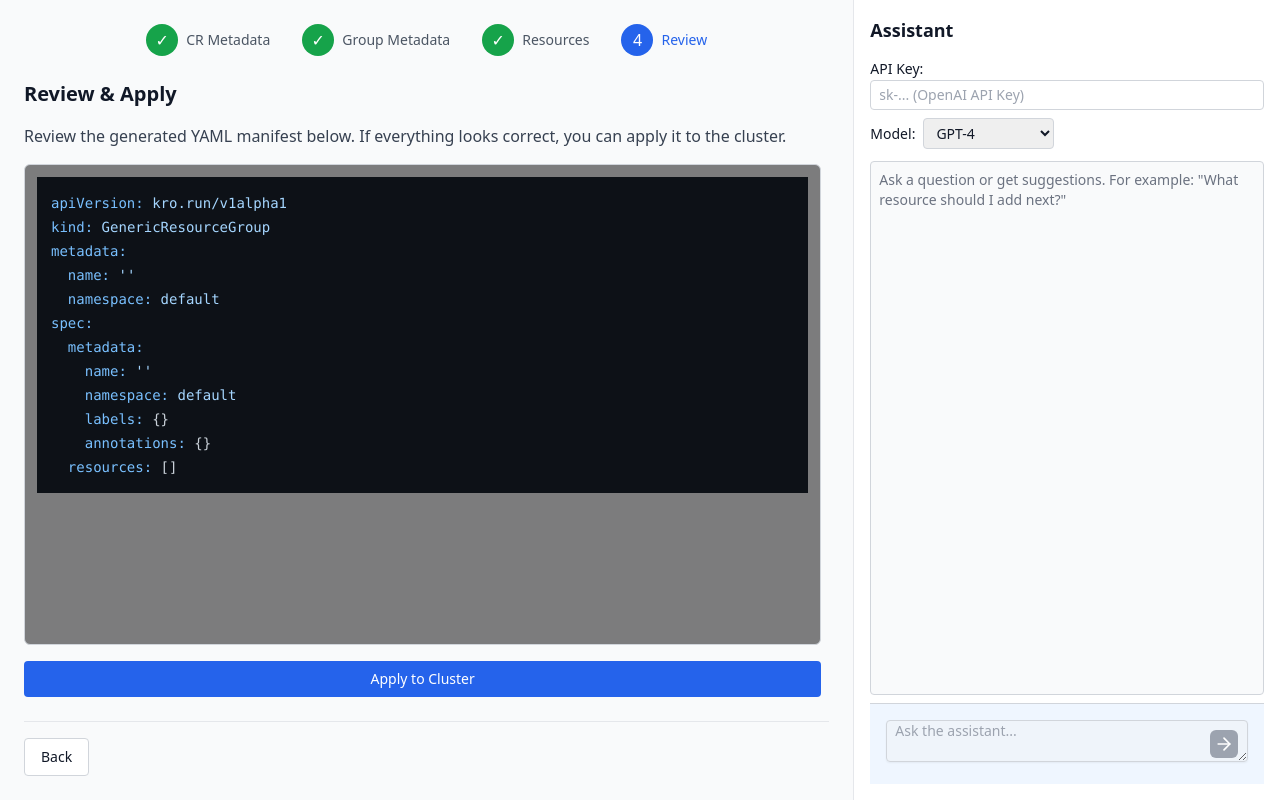
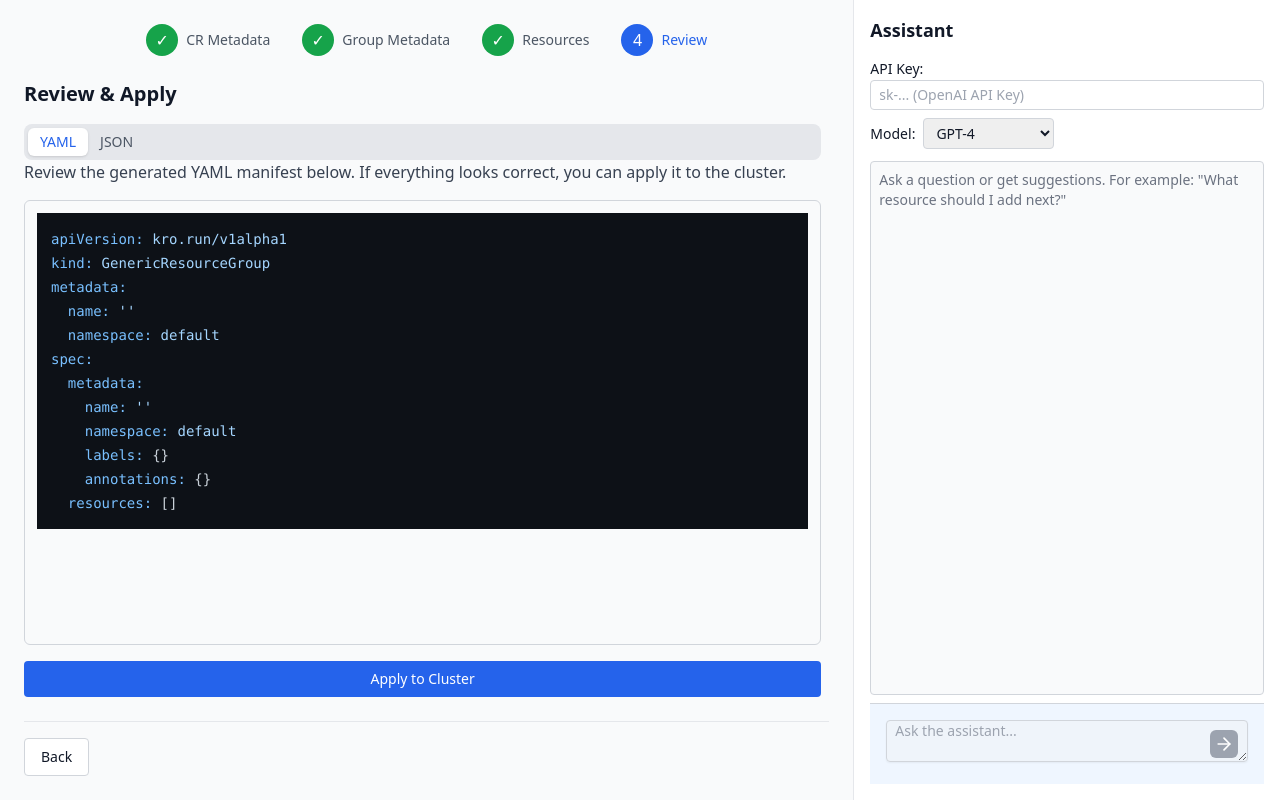
Before and after one commit to 1moses1/kro-resources-provisioner, a Next.js app: page / in a window 1280 px wide. Both pictures are taken after a click on the button "Review". Built offline with nearby package versions, Linux system fonts and the light colour scheme.

Commit message:
Feat: Updated the preview to support both YAML & JSON formats

```diff
--- a/src/app/page.tsx
+++ b/src/app/page.tsx
@@ -5,7 +5,7 @@ import YAML from "js-yaml";
 import { validateManifest } from "@/hooks/useSchemaValidator";
 import Stepper from "@/components/Stepper";
 import DynamicForm from "@/components/DynamicForm";
-import YamlPreview from "@/components/YamlPreview";
+import CodePreview from "@/components/CodePreview";
 import KeyValueList, { KeyValueEntry } from "@/components/KeyValueList";
 
 // Define TypeScript types for our form state (matching schema structure)
@@ -49,6 +49,9 @@ interface ResourceSpec {
 export default function HomePage() {
   // Step state: 0 = CR metadata, 1 = group spec metadata, 2 = resources, 3 = review
   const [step, setStep] = useState(0);
+
+  // Add state to manage  the preview format
+  const [previewFormat, setPreviewFormat] = useState<"yaml" | "json">("yaml");
 
   // Step 1: CR (CustomResource) metadata
   const [crName, setCrName] = useState("");  // metadata.name of the CR
@@ -155,6 +158,7 @@ export default function HomePage() {
   // Generate YAML text for preview from the manifest object
   const manifestObject = buildManifestObject();
   const manifestYAML = YAML.dump(manifestObject, { noRefs: true });
+  const manifestJSON = JSON.stringify(manifestObject, null, 2);
 
   // Navigation handlers for Next/Back
   const canProceedToNext = (): boolean => {
@@ -324,6 +328,13 @@ export default function HomePage() {
                   <li key={idx} className="mb-1">
                     <span className="font-medium">{res.kind}</span>{" "}
                     <span>({nameLabel})</span>
+                    {/* --- FIX START: This will display the dependencies ---*/}
+                    {res.dependsOn && res.dependsOn.length > 0 && (
+                      <span className="text-sm text-gray-500 italic ml-2">
+                        (depends on: {res.dependsOn.join(', ')})
+                      </span>
+                    )}
+                    {/* --- FIX END --- */}
                     <button
                       onClick={() => handleRemoveResource(idx)}
                       className="text-red-600 hover:underline ml-2"
@@ -350,10 +361,31 @@ export default function HomePage() {
     stepContent = (
       <div className="flex flex-col h-full">
         <h2 className="text-xl font-semibold mb-4">Review & Apply</h2>
-        <p className="mb-4 text-gray-700">Review the generated YAML manifest below. If everything looks correct, you can apply it to the cluster.</p>
-        <div className="flex-1 min-h-0 mb-4 border border-gray-300 rounded-md overflow-auto p-3 bg-black/50">
-          {/* YAML preview (syntax-highlighted) */}
-          <YamlPreview yaml={manifestYAML} />
+        {/* --- FIX START: Add the format toggle buttons --- */}
+        <div className="flex items-center rounded-lg bg-gray-200 p-1">
+          <button
+            onClick={() => setPreviewFormat('yaml')}
+            className={`px-3 py-1 text-sm font-medium rounded-md transition-colors ${previewFormat === 'yaml' ? 'bg-white text-blue-600 shadow' : 'bg-transparent text-gray-600'}`}
+          >
+            YAML
+          </button>
+          <button
+            onClick={() => setPreviewFormat('json')}
+            className={`px-3 py-1 text-sm font-medium rounded-md transition-colors ${previewFormat === 'json' ? 'bg-white text-blue-600 shadow' : 'bg-transparent text-gray-600'}`}
+          >
+            JSON
+          </button>
+        </div>
+        {/* --- FIX END --- */}
+
+
+        <p className="mb-4 text-gray-700">Review the generated {previewFormat.toUpperCase()} manifest below. If everything looks correct, you can apply it to the cluster.</p>
+        <div className="flex-1 min-h-0 mb-4 border border-gray-300 rounded-md overflow-auto p-3 bg-grey-800">
+          {/* Use the new COdePreview Component */}
+          <CodePreview
+            language={previewFormat}
+            content={previewFormat === "yaml" ? manifestYAML : manifestJSON}
+          />
         </div>
         {applyResult && (
           <div className={`p-3 mb-4 rounded ${applyResult.success ? "bg-green-50 text-green-800" : "bg-red-50 text-red-800"}`}>
--- /dev/null
+++ b/src/components/CodePreview.tsx
@@ -0,0 +1,50 @@
+"use client";
+import React, { useMemo } from "react";
+import hljs from "highlight.js/lib/core";
+
+// --- FIX START: Import and register the JSON language ---
+import yamlLang from "highlight.js/lib/languages/yaml";
+import jsonLang from "highlight.js/lib/languages/json";
+
+// Register languages for highlight.js (only once)
+if (!hljs.getLanguage("yaml")) {
+  hljs.registerLanguage("yaml", yamlLang);
+}
+if (!hljs.getLanguage("json")) {
+  hljs.registerLanguage("json", jsonLang);
+}
+// --- FIX END ---
+
+
+// --- FIX START: Make props more generic ---
+interface CodePreviewProps {
+  content: string;
+  language: 'yaml' | 'json';
+}
+// --- FIX END ---
+
+
+export default function CodePreview({ content, language }: CodePreviewProps) {
+  // Compute highlighted HTML when content or language changes
+  const highlighted = useMemo(() => {
+    try {
+      // --- FIX START: Use the language prop for highlighting ---
+      return hljs.highlight(content, { language }).value;
+      // --- FIX END ---
+    } catch {
+      return hljs.highlightAuto(content).value;
+    }
+  }, [content, language]);
+
+
+  return (
+    <pre className="text-sm leading-6 overflow-x-auto">
+      {/* --- FIX START: Use the language prop for the CSS class --- */}
+      <code
+        className={`hljs language-${language}`}
+        dangerouslySetInnerHTML={{ __html: highlighted }}
+      />
+      {/* --- FIX END --- */}
+    </pre>
+  );
+}
--- a/src/components/DynamicForm.tsx
+++ b/src/components/DynamicForm.tsx
@@ -123,6 +123,7 @@ export default function DynamicForm({ baseName, existingResources, onAddResource
     if (!apiVersion || !kind) {
       return; // required fields
     }
+    // --- FIX START: This is the fully corrected handleAdd function ---
     // Convert container env vars to KeyValueEntry format
     const finalContainers = containers.map(c => {
       const envArray = Array.isArray(c.env) ? c.env : [];
@@ -137,13 +138,15 @@ export default function DynamicForm({ baseName, existingResources, onAddResource
     const resource: any = {
       apiVersion,
       kind,
-      config: {}
+      config: {},
+      // The 'dependsOn' array from the state is added here
+      ...(dependsOn.length > 0 && { dependsOn: [...dependsOn] }),
     };
+    // Set optional fields based on user input
     if (nameOverride.trim()) resource.nameOverride = nameOverride.trim();
     if (enabled === false) resource.enabled = false;
     if (clusterScope === true) resource.clusterScope = true;
-    if (dependsOn.length > 0) resource.dependsOn = [...dependsOn];
-    // --- FIX START ---
+    // if (dependsOn.length > 0) resource.dependsOn = [...dependsOn];
     // Convert state arrays back to objects for the final resource config
     const selectorAsRecord = entriesToRecord(selector);
     const dataAsRecord = entriesToRecord(dataFields);
@@ -156,10 +159,10 @@ export default function DynamicForm({ baseName, existingResources, onAddResource
     // Build config object based on filled fields
     if (replicas !== undefined) resource.config.replicas = replicas;
     if (finalContainers.length > 0) resource.config.containers = [...finalContainers];
-    if (containers.length > 0) resource.config.containers = [...containers];
+    // if (containers.length > 0) resource.config.containers = [...containers];
     if (serviceType) resource.config.serviceType = serviceType;
-    if (Object.keys(selector).length > 0) resource.config.selector = { ...selector };
-    if (Object.keys(dataFields).length > 0) resource.config.data = { ...dataFields };
+    // if (Object.keys(selector).length > 0) resource.config.selector = { ...selector };
+    // if (Object.keys(dataFields).length > 0) resource.config.data = { ...dataFields };
     if (secretType) resource.config.type = secretType;
     if (accessModes.length > 0) resource.config.accessModes = [...accessModes];
     if (storage) resource.config.storage = storage;
--- a/src/components/YamlPreview.tsx
+++ /dev/null
@@ -1,33 +0,0 @@
-"use client";
-import React, { useMemo } from "react";
-import hljs from "highlight.js/lib/core";
-import yamlLang from "highlight.js/lib/languages/yaml";
-
-// Register YAML language for highlight.js (only once)
-if (!hljs.getLanguage("yaml")) {
-  hljs.registerLanguage("yaml", yamlLang);
-}
-
-interface YamlPreviewProps {
-  yaml: string;
-}
-
-export default function YamlPreview({ yaml }: YamlPreviewProps) {
-  // Compute highlighted HTML when YAML text changes
-  const highlighted = useMemo(() => {
-    try {
-      return hljs.highlight(yaml, { language: "yaml" }).value;
-    } catch {
-      return hljs.highlightAuto(yaml).value;
-    }
-  }, [yaml]);
-
-  return (
-    <pre className="text-sm leading-6 overflow-x-auto">
-      <code
-        className="hljs language-yaml"
-        dangerouslySetInnerHTML={{ __html: highlighted }}
-      />
-    </pre>
-  );
-}
```
